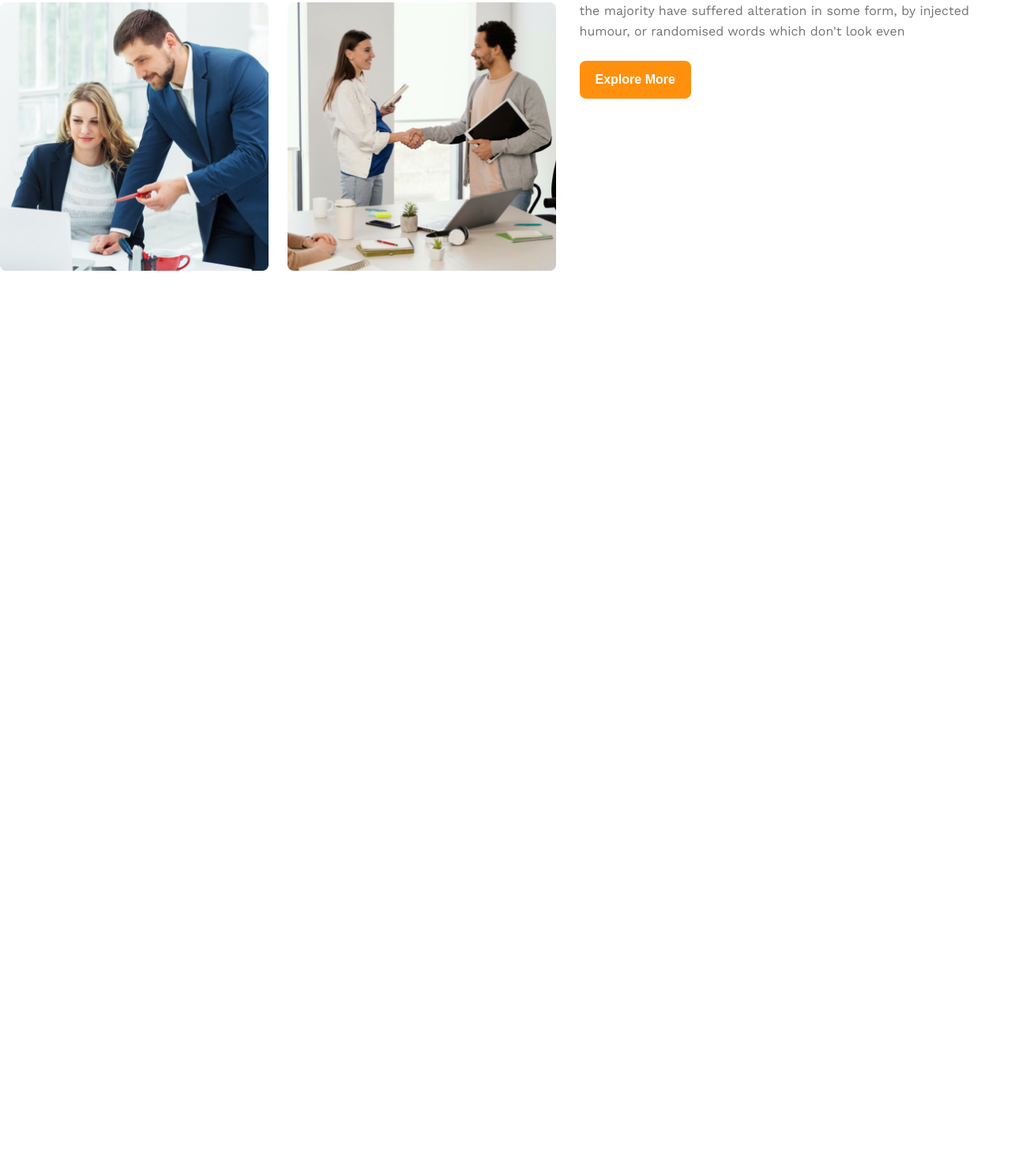
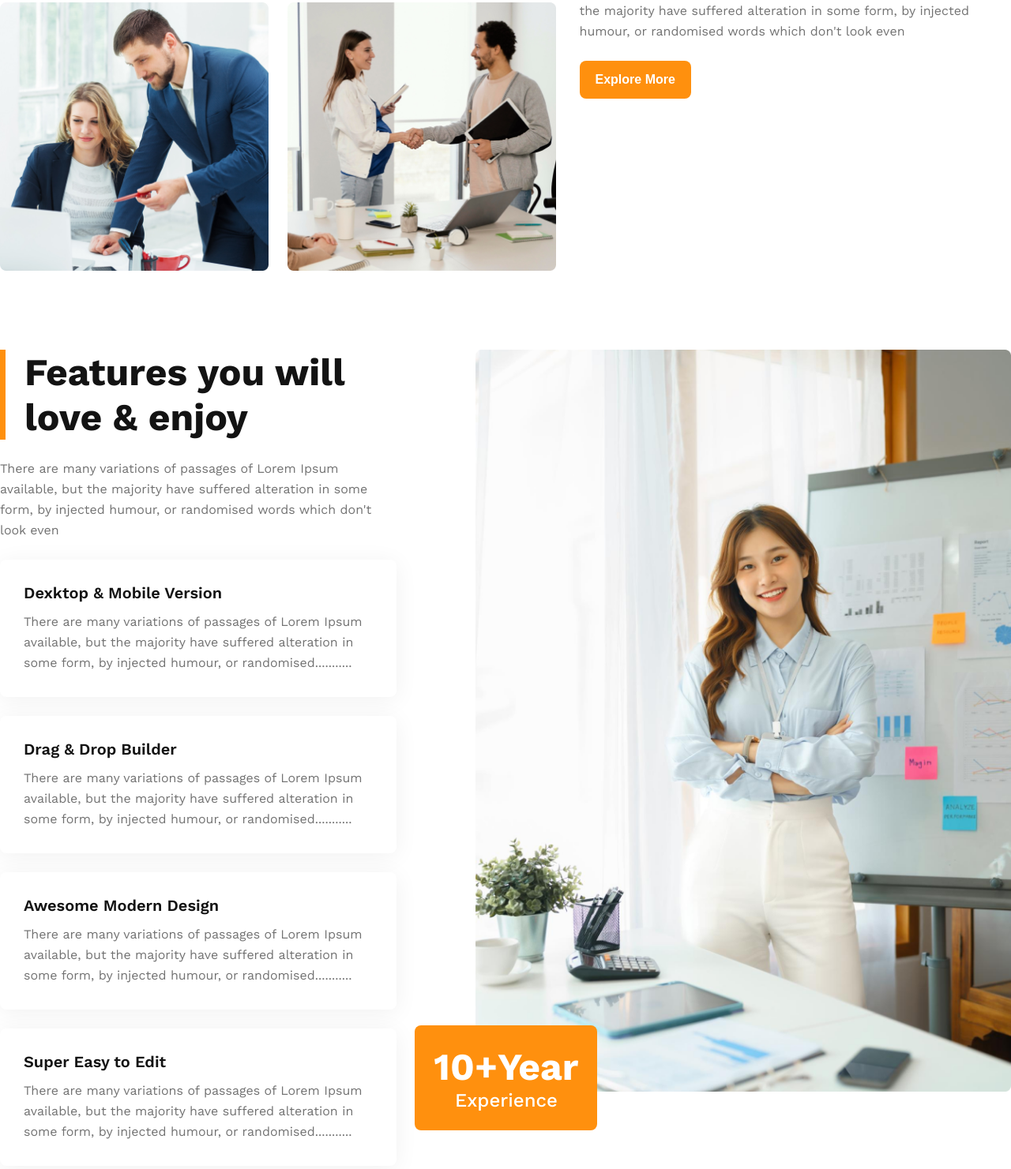
Before and after one commit to asibiqbal/architects, a plain HTML site: page index.html in a window 1280 px wide. Shown: the part 1616-3097 px from the top of the page at 79% size. Before the commit the page ends 2059 px from the top, so only its background shows below. Drawn offline with nearby package versions, Linux system fonts and the light colour scheme.

Commit message:
Add Feature Section

```diff
--- a/index.html
+++ b/index.html
@@ -39,9 +39,9 @@
         </section>
     </header>
     <!-- main section -->
-    <main>
+    <main class="container">
         <!-- team section -->
-        <section class="team-container container d-flex section-space-bottom">
+        <section class="team-container d-flex section-space-bottom">
             <div class="team-img">
                 <img src="./images/team1.png" alt="" class="section-img">
                 <img src="./images/team2.png" alt="" class="section-img">
@@ -57,6 +57,48 @@
                 <button class="section-btn">Explore More</button>
             </div>
         </section>
+        <!-- feater-secition -->
+        <section class="feature-container d-flex">
+            <div class="feature-content">
+                <h3 class="feature-title color-primary">
+                    Features you will <br>love & enjoy
+                </h3>
+                <p class="feature-description">
+                    There are many variations of passages of Lorem Ipsum available, but the majority have suffered
+                    alteration in some form, by injected humour, or randomised words which don't look even
+                </p>
+                <div class="feature-items">
+                    <div class="feature-item">
+                        <h4 class="feature-item-title color-primary">Dexktop & Mobile Version</h4>
+                        <p>There are many variations of passages of Lorem Ipsum available, but the majority have
+                            suffered alteration in some form, by injected humour, or randomised...........</p>
+                    </div>
+                    <div class="feature-item">
+                        <h4 class="feature-item-title color-primary">Drag & Drop Builder</h4>
+                        <p>There are many variations of passages of Lorem Ipsum available, but the majority have
+                            suffered alteration in some form, by injected humour, or randomised...........</p>
+                    </div>
+                    <div class="feature-item">
+                        <h4 class="feature-item-title color-primary">Awesome Modern Design</h4>
+                        <p>There are many variations of passages of Lorem Ipsum available, but the majority have
+                            suffered alteration in some form, by injected humour, or randomised...........</p>
+                    </div>
+                    <div class="feature-item">
+                        <h4 class="feature-item-title color-primary">Super Easy to Edit</h4>
+                        <p>There are many variations of passages of Lorem Ipsum available, but the majority have
+                            suffered alteration in some form, by injected humour, or randomised...........</p>
+                    </div>
+                </div>
+            </div>
+            <div class="feature-img">
+                <img src="./images/architect.png" alt="" class="section-img">
+                <div class="feature-badge text-center">
+                    <span class="badge10">10+Year</span>
+                    <br>
+                    <span class="badge-exp">Experience</span>
+                </div>
+            </div>
+        </section>
     </main>
 </body>
 
--- a/styles/style.css
+++ b/styles/style.css
@@ -95,7 +95,7 @@
 /* team section*/
 .team-container {
   align-items: center;
-  justify-content: space-between;
+  justify-content: space-evenly;
   gap: 30px;
 }
 .team-img {
@@ -124,13 +124,69 @@
   line-height: 26px; /* 162.5% */
   margin: 24px 0;
 }
+/* feature section */
+.feature-container {
+  justify-content: space-between;
+  gap: 100px;
+}
+.feature-content {
+  width: 586px;
+}
+.feature-title {
+  font-size: 3rem;
+  font-weight: 700;
+  border-left: 7px solid #ff900e;
+  padding-left: 24px;
+}
+.feature-description {
+  color: #727272;
+  font-size: 1rem;
+  font-weight: 400;
+  line-height: 26px; /* 162.5% */
+  margin: 24px 0;
+}
+.feature-item {
+  padding: 30px;
+  border-radius: 8px;
+  background: #fff;
+  box-shadow: 0px 4px 30px 0px rgba(0, 0, 0, 0.06);
+  margin-bottom: 24px;
+}
+.feature-item-title {
+  font-size: 1.25rem;
+  font-weight: 600;
+}
+.feature-item > p {
+  color: #727272;
+  font-size: 1rem;
+  line-height: 26px; /* 162.5% */
+  margin-top: 12px;
+}
+.feature-badge {
+  border-radius: 8px;
+  background: #ff900e;
+  display: inline-block;
+  padding: 24px;
+  margin: -120px -77px;
+}
+.badge10 {
+  color: #fff;
+  font-size: 3rem;
+  font-weight: 700;
+}
+.badge-exp {
+  color: #fff;
+  font-size: 1.5rem;
+  font-weight: 500;
+}
 /* responsive css */
 
 /* for mobile devices */
 @media (max-width: 576px) {
   .nav-container,
   .nav-links,
-  .team-container {
+  .team-container,
+  .feature-container {
     flex-direction: column;
   }
   .team-img {
@@ -154,16 +210,25 @@
     margin-top: 24px;
     text-align: center;
   }
+  .feature-content {
+    width: 100%;
+  }
+  .feature-badge {
+    padding: 24px;
+    text-align: center;
+    margin: -70px -50px 0 0;
+  }
 }
 /*for laptop and tablet */
 @media (min-width: 576px) and (max-width: 992px) {
   .nav-container,
   .nav-links,
-  .team-container {
+  .team-container,
+  .feature-container {
     flex-direction: column;
   }
   .team-img {
-    grid-template-columns: repeat(2, 1fr);
+    grid-template-columns: repeat(1, 1fr);
   }
   .container,
   .banner-content {
@@ -183,4 +248,12 @@
     margin-top: 24px;
     text-align: center;
   }
+  .feature-content {
+    width: 100%;
+  }
+  .feature-badge {
+    padding: 24px;
+    text-align: center;
+    margin: -70px -50px 0 0;
+  }
 }
```
